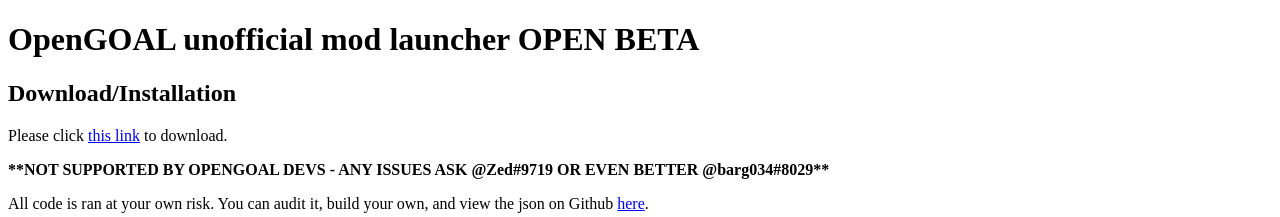
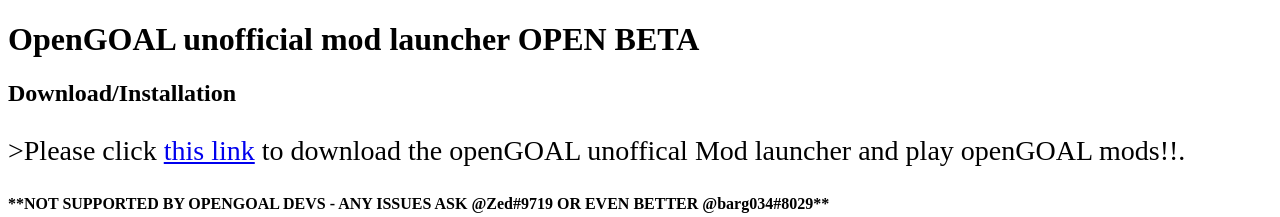
Before and after one commit to xTVaser/jakmods.dev, a plain HTML site: page index.html in a window 1280 px wide. Shown: the top 217 px of the page. Drawn offline with Linux system fonts and the light colour scheme; no server answers.

Commit message:
Update index.html

```diff
--- a/index.html
+++ b/index.html
@@ -77,7 +77,7 @@
   <body>
     <p><h1>OpenGOAL unofficial mod launcher OPEN BETA</h1></p>
     <p><h2>Download/Installation</h2></p>
-    <p>Please click <a href="download.html">this link</a> to download.</p>
+    <p style="font-size:28px;">>Please click <a href="download.html">this link</a> to download the openGOAL unoffical Mod launcher and play openGOAL mods!!.</p>
     <p><b>**NOT SUPPORTED BY OPENGOAL DEVS - ANY ISSUES ASK @Zed#9719 OR EVEN BETTER @barg034#8029**</b></p>
     <p>All code is ran at your own risk. You can audit it, build your own, and view the json on Github <a href="https://github.com/OpenGOAL-Unofficial-Mods/OpenGoal-ModLauncher-dev">here</a>.</p>
     <iframe width="560" height="315" src="https://www.youtube.com/embed/JYVNwv4_0R4" title="YouTube video player" frameborder="0" allow="accelerometer; autoplay; clipboard-write; encrypted-media; gyroscope; picture-in-picture" allowfullscreen></iframe>
```
